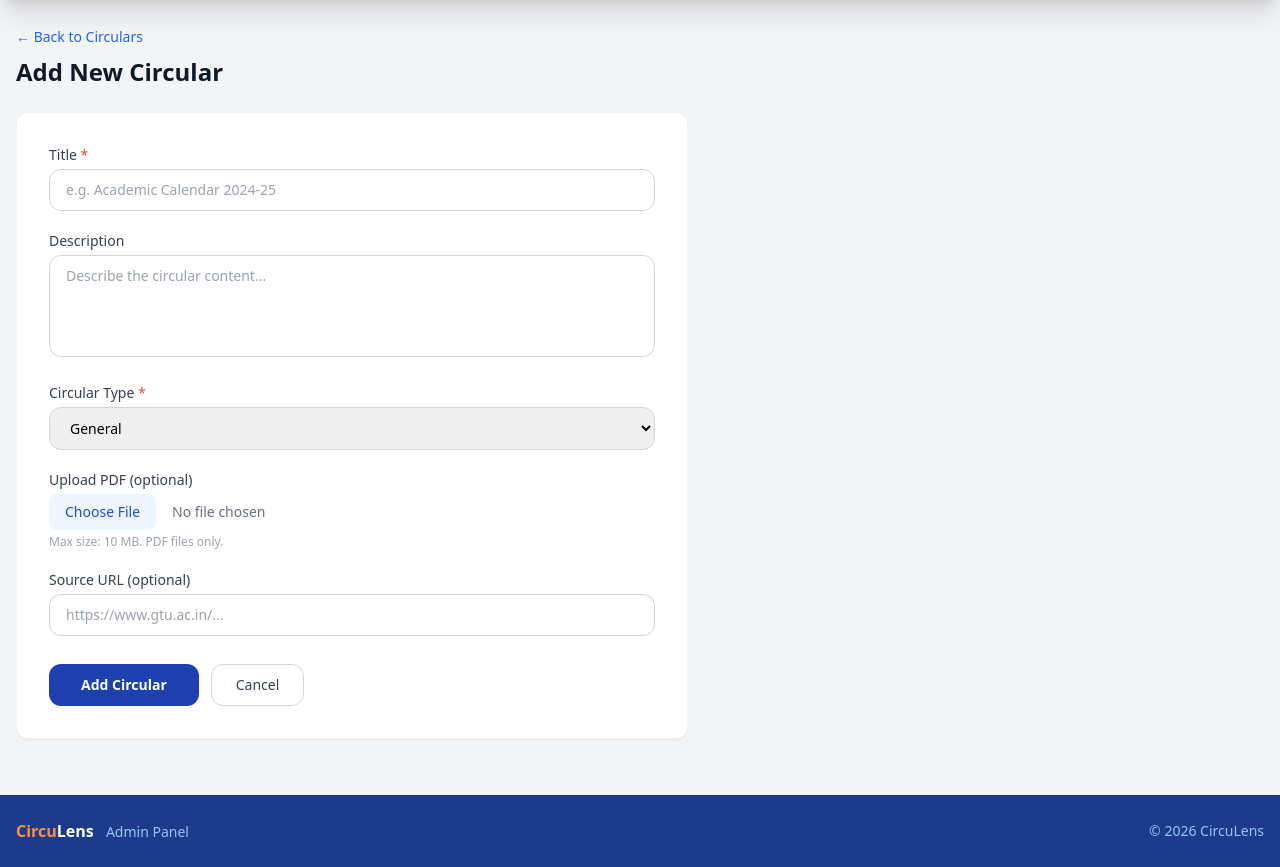
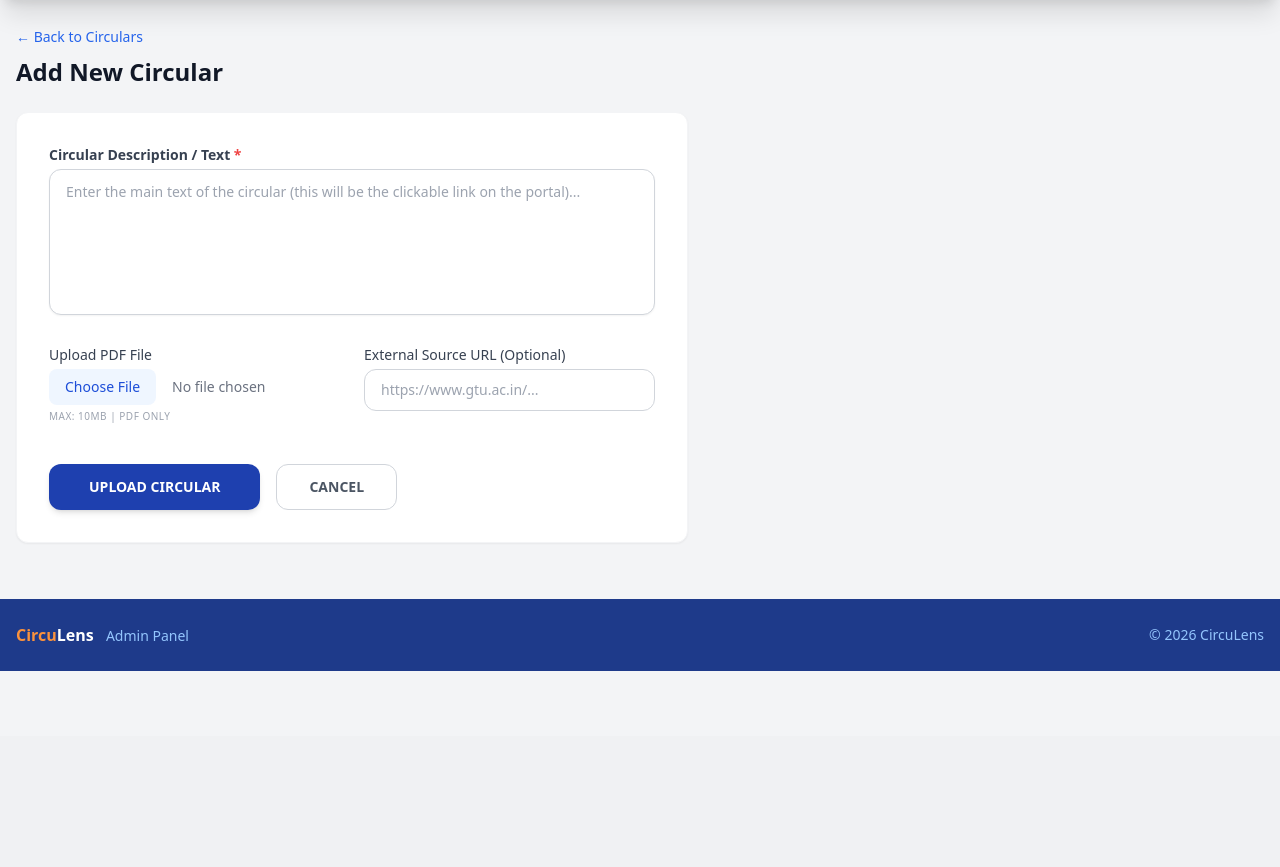
Before and after one commit to RajPatel4819/CircuLens, a PHP site: page /CircuLens/admin/add_circular.php in a window 1280 px wide. Shown: the part 64-931 px from the top of the page. After the commit the page ends 735 px from the top, so only its background shows below. Run offline with PHP 8.4, Linux system fonts and the light colour scheme; a user stored in the database is signed in; some libraries are stand-ins or nearby versions.

Commit message:
feat: add admin dashboard and circular creation functionality

```diff
--- a/admin/add_circular.php
+++ b/admin/add_circular.php
@@ -7,13 +7,18 @@ $types = ['academic', 'examination', 'events', 'placement', 'timetable', 'genera
 $error = '';
 
 if ($_SERVER['REQUEST_METHOD'] === 'POST') {
+    $description = trim($_POST['description'] ?? '');
     $title       = trim($_POST['title']       ?? '');
-    $description = trim($_POST['description'] ?? '');
     $circType    = $_POST['circular_type']    ?? 'general';
     $sourceUrl   = trim($_POST['source_url']  ?? '');
 
-    if (!$title) {
-        $error = 'Title is required.';
+    // Auto-populate title from description if empty
+    if (!$title && $description) {
+        $title = mb_substr($description, 0, 100) . (mb_strlen($description) > 100 ? '...' : '');
+    }
+
+    if (!$description) {
+        $error = 'Description (Circular Text) is required.';
     } elseif (!in_array($circType, $types)) {
         $error = 'Invalid circular type.';
     } else {
@@ -80,61 +85,41 @@ include __DIR__ . '/../includes/admin_header.php';
         </div>
     <?php endif; ?>
 
-    <form method="POST" enctype="multipart/form-data" class="space-y-5">
+    <form method="POST" enctype="multipart/form-data" class="space-y-6">
         <div>
-            <label class="block text-sm font-medium text-gray-700 mb-1">
-                Title <span class="text-red-500">*</span>
+            <label class="block text-sm font-bold text-gray-700 mb-1">
+                Circular Description / Text <span class="text-red-500">*</span>
             </label>
-            <input type="text" name="title" required maxlength="255"
-                   value="<?php echo htmlspecialchars($_POST['title'] ?? ''); ?>"
-                   class="w-full px-4 py-2.5 border border-gray-300 rounded-xl focus:outline-none focus:ring-2 focus:ring-blue-500 text-sm"
-                   placeholder="e.g. Academic Calendar 2024-25">
+            <textarea name="description" rows="6" required maxlength="5000"
+                      class="w-full px-4 py-3 border border-gray-300 rounded-xl focus:outline-none focus:ring-2 focus:ring-blue-500 text-sm resize-none shadow-sm"
+                      placeholder="Enter the main text of the circular (this will be the clickable link on the portal)..."><?php echo htmlspecialchars($_POST['description'] ?? ''); ?></textarea>
         </div>
 
-        <div>
-            <label class="block text-sm font-medium text-gray-700 mb-1">Description</label>
-            <textarea name="description" rows="4" maxlength="5000"
-                      class="w-full px-4 py-2.5 border border-gray-300 rounded-xl focus:outline-none focus:ring-2 focus:ring-blue-500 text-sm resize-none"
-                      placeholder="Describe the circular content..."><?php echo htmlspecialchars($_POST['description'] ?? ''); ?></textarea>
+        <div class="grid grid-cols-1 md:grid-cols-2 gap-6">
+            <div>
+                <label class="block text-sm font-medium text-gray-700 mb-1">Upload PDF File</label>
+                <input type="file" name="pdf" accept=".pdf"
+                       class="w-full text-sm text-gray-500 file:mr-4 file:py-2 file:px-4 file:rounded-lg file:border-0 file:bg-blue-50 file:text-blue-700 file:font-medium hover:file:bg-blue-100">
+                <p class="text-[10px] text-gray-400 mt-1 uppercase tracking-wider">MAX: 10MB | PDF ONLY</p>
+            </div>
+
+            <div>
+                <label class="block text-sm font-medium text-gray-700 mb-1">External Source URL (Optional)</label>
+                <input type="url" name="source_url" maxlength="500"
+                       value="<?php echo htmlspecialchars($_POST['source_url'] ?? ''); ?>"
+                       class="w-full px-4 py-2.5 border border-gray-300 rounded-xl focus:outline-none focus:ring-2 focus:ring-blue-500 text-sm"
+                       placeholder="https://www.gtu.ac.in/...">
+            </div>
         </div>
 
-        <div>
-            <label class="block text-sm font-medium text-gray-700 mb-1">
-                Circular Type <span class="text-red-500">*</span>
-            </label>
-            <select name="circular_type"
-                    class="w-full px-4 py-2.5 border border-gray-300 rounded-xl focus:outline-none focus:ring-2 focus:ring-blue-500 text-sm">
-                <?php foreach ($types as $t): ?>
-                    <option value="<?php echo $t; ?>" <?php echo ($_POST['circular_type'] ?? 'general') === $t ? 'selected' : ''; ?>>
-                        <?php echo ucfirst($t); ?>
-                    </option>
-                <?php endforeach; ?>
-            </select>
-        </div>
-
-        <div>
-            <label class="block text-sm font-medium text-gray-700 mb-1">Upload PDF (optional)</label>
-            <input type="file" name="pdf" accept=".pdf"
-                   class="w-full text-sm text-gray-500 file:mr-4 file:py-2 file:px-4 file:rounded-lg file:border-0 file:bg-blue-50 file:text-blue-700 file:font-medium hover:file:bg-blue-100">
-            <p class="text-gray-400 text-xs mt-1">Max size: 10 MB. PDF files only.</p>
-        </div>
-
-        <div>
-            <label class="block text-sm font-medium text-gray-700 mb-1">Source URL (optional)</label>
-            <input type="url" name="source_url" maxlength="500"
-                   value="<?php echo htmlspecialchars($_POST['source_url'] ?? ''); ?>"
-                   class="w-full px-4 py-2.5 border border-gray-300 rounded-xl focus:outline-none focus:ring-2 focus:ring-blue-500 text-sm"
-                   placeholder="https://www.gtu.ac.in/...">
-        </div>
-
-        <div class="flex gap-3 pt-2">
+        <div class="flex gap-4 pt-4">
             <button type="submit"
-                    class="bg-blue-800 hover:bg-blue-700 text-white px-8 py-2.5 rounded-xl font-semibold text-sm transition-colors">
-                Add Circular
+                    class="bg-blue-800 hover:bg-blue-700 text-white px-10 py-3 rounded-xl font-bold text-sm transition-all shadow-md active:scale-95">
+                UPLOAD CIRCULAR
             </button>
             <a href="<?php echo APP_URL; ?>/admin/circulars.php"
-               class="px-6 py-2.5 border border-gray-300 text-gray-700 rounded-xl text-sm font-medium hover:bg-gray-50 transition-colors">
-                Cancel
+               class="px-8 py-3 border border-gray-300 text-gray-600 rounded-xl text-sm font-bold hover:bg-gray-50 transition-colors">
+                CANCEL
             </a>
         </div>
     </form>
--- a/admin/index.php
+++ b/admin/index.php
@@ -120,10 +120,9 @@ $typeBadges = [
             <?php foreach ($recentCirculars as $c): ?>
                 <div class="px-6 py-4 flex items-center justify-between hover:bg-gray-50">
                     <div class="flex items-center gap-3 flex-1 min-w-0">
-                        <span class="px-2 py-0.5 rounded-full text-xs font-medium <?php echo $typeBadges[$c['circular_type']] ?? 'bg-gray-100 text-gray-800'; ?>">
-                            <?php echo ucfirst($c['circular_type']); ?>
+                        <span class="text-gray-800 text-sm font-medium truncate">
+                            <?php echo htmlspecialchars($c['description'] ?: $c['title']); ?>
                         </span>
-                        <span class="text-gray-800 text-sm font-medium truncate"><?php echo htmlspecialchars($c['title']); ?></span>
                     </div>
                     <div class="flex items-center gap-4 ml-4 shrink-0">
                         <span class="text-gray-400 text-xs"><?php echo date('M d, Y', strtotime($c['created_at'])); ?></span>
```
Also changed, not shown: admin/circulars.php (+29 -37 lines).
